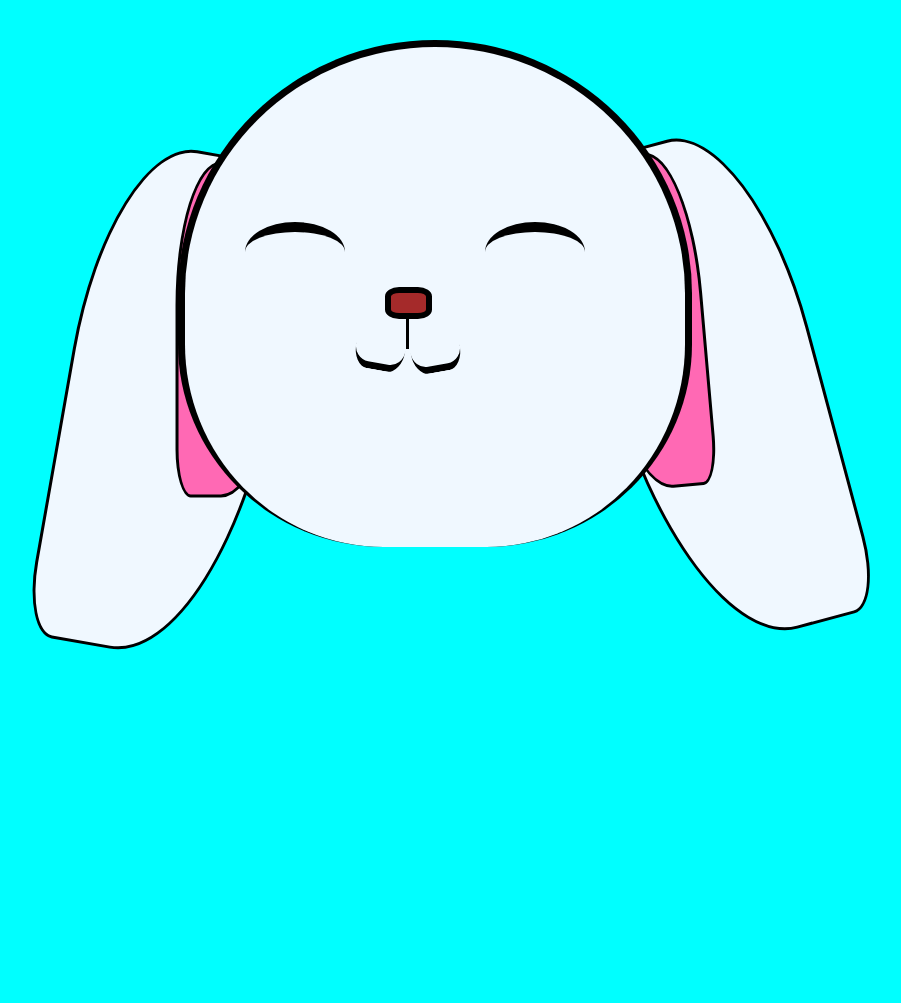
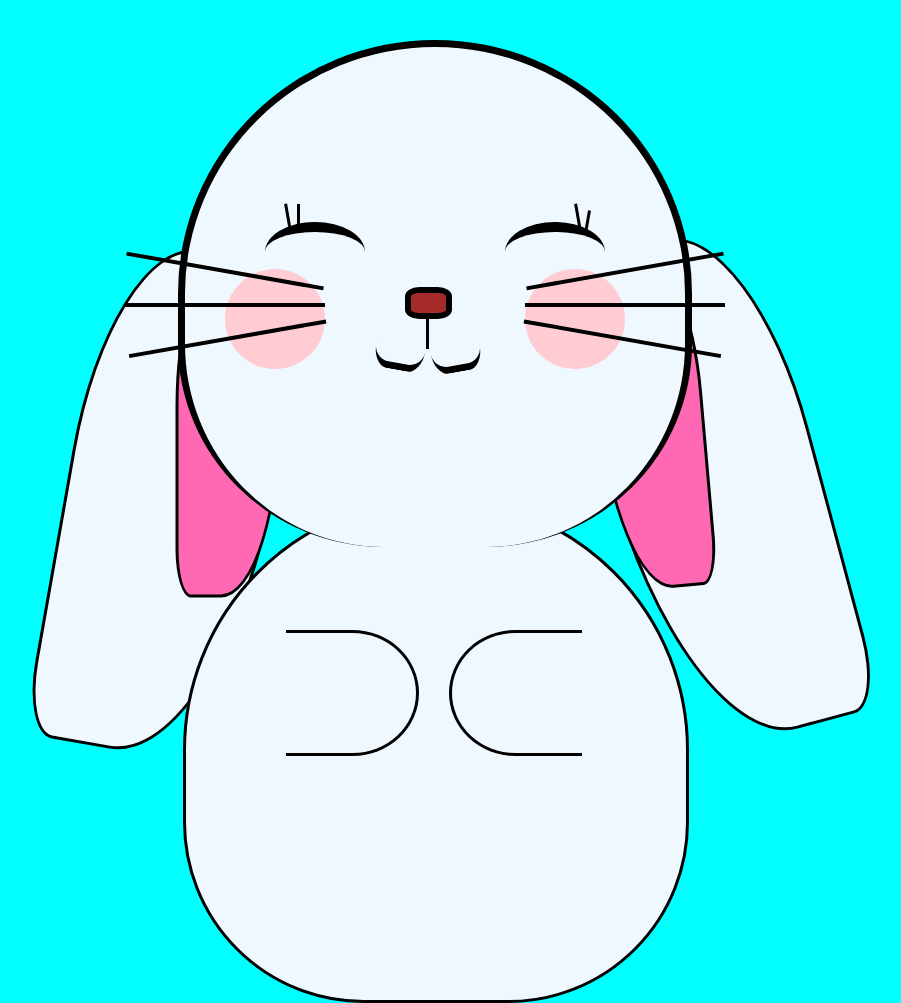
Before and after one commit to MarkusAP98/LearnJS, a browser extension: page cuteBunny/cuteB.html in a window 1280 px wide. Shown: the whole page, without its empty margins (205-1106 px from the left). Drawn offline with Linux system fonts and the light colour scheme.

Commit message:
update cuteB 130523

```diff
--- a/cuteBunny/cuteB.css
+++ b/cuteBunny/cuteB.css
@@ -4,10 +4,11 @@ body {
     background-color: aqua;
     margin: 0px;
     padding: 0px;
+    display: flex;
+    justify-content: center;
 }
 .bunny {
-    display: flex;
-    justify-content: center;
+
     position: relative;
     top: 40px;
 
@@ -23,7 +24,7 @@ body {
 
 .eyes {
     position: relative;
-    left: 60px;
+    left: 80px;
     top: 175px;
 
 }
@@ -49,7 +50,39 @@ body {
     position: relative;
     left: 240px;
     top: -60px;
+}
+.right-eyes .eyelight .line1 {
+    height: 20px;
+    border-right: solid black 3px;
+    position: relative;
+    left: -65px;
+    top:-28px;
+}
+.right-eyes .eyelight .line2 {
+    height: 25px;
+    border-right: solid black 3px;
+    position: relative;
+        left: -75px;
+        top: -40px;
+    transform: rotate(-10deg);
+}
 
+.left-eyes .eyelight .line1 {
+    height: 20px;
+    border-right: solid black 3px;
+    position: relative;
+    left: -15px;
+    top: -30px;
+    transform: rotate(10deg);
+}
+
+.left-eyes .eyelight .line2 {
+    height: 25px;
+    border-right: solid black 3px;
+    position: relative;
+    left: -25px;
+    top: -40px;
+    transform: rotate(-10deg);
 }
 .nose {
     height: 20px;
@@ -58,15 +91,36 @@ body {
     border: solid black 6px;
     border-radius: 30% 30% 30% 30%;
     position: relative;
-    left : 200px;
+    left : 220px;
     top: 120px;
+}
+.blush {
+    display: flex;
+}
+.blush1 {
+    height: 100px;
+    width: 100px;
+    border-radius: 50%;
+    background-color: #FFCCD3;
+    position: relative;
+    left: 40px;
+    top: 40px;
+}
+.blush2 {
+    height: 100px;
+    width: 100px;
+    border-radius: 50%;
+    background-color: #FFCCD3;
+    position: relative;
+        left: 240px;
+        top: 40px;
 }
 .mouth-line1 {
     height: 30px;
     width: 0px;
     border-left: solid black 3px;
     position: relative;
-    left: 221px;
+    left: 241px;
     top: 120px;
 }
 .mouth-line2 {
@@ -88,6 +142,32 @@ body {
     top: -60px;
     transform: rotate(260deg);
     border-radius: 30% 30% 30% 30%;
+}
+.string {
+    position: relative;
+    right: 100px;
+}
+.string2 {
+    transform: scaleX(-1);
+    position: relative;
+    left: 100px;
+}
+.blushline1{
+    width: 200px;
+    border-bottom: solid black 4px;
+    transform: rotate(10deg);
+
+}
+.blushline2 {
+    width: 200px;
+    border-bottom: solid black 4px;
+    padding-top: 30px;
+}
+.blushline3 {
+    width: 200px;
+    border-bottom: solid black 4px;
+    padding-top: 30px;
+    transform: rotate(-10deg);
 }
 
 .ear-left {
@@ -134,3 +214,42 @@ transform: rotate(10deg) scaleX(-1);
     background-color: hotpink;
     position: relative;
 }
+.body {
+    height: 500px;
+    width: 500px;
+    background-color: aliceblue;
+    position: relative;
+    top: -50px;
+    left: 5px;
+    z-index: -1;
+    border-radius: 70% 70% 50% 50%;
+    border: solid black 3px;
+}
+.hands {
+    display: flex;
+    position: relative;
+    top: 30px;
+}
+.hand-right {
+    height: 120px;
+    width: 130px;
+    border: solid black 3px;
+    background-color: aliceblue;
+    border-radius: 0% 50% 50% 0%;
+    border-left: none;
+    position: relative;
+    top: 100px;
+    left: 100px;
+}
+.hand-left {
+    height: 120px;
+    width: 130px;
+    border: solid black 3px;
+    background-color: aliceblue;
+    border-radius: 0% 50% 50% 0%;
+    border-left: none;
+    position: relative;
+    top: 100px;
+    left: 130px;
+    transform: scaleX(-1);
+}
--- a/cuteBunny/cuteB.html
+++ b/cuteBunny/cuteB.html
@@ -17,8 +17,18 @@
     <div class="bunny">
         <div class="head">
             <div class="eyes">
-                <div class="right-eyes"></div>
-                <div class="left-eyes"></div>
+                <div class="right-eyes">
+                    <div class="eyelight">
+                        <div class="line1"></div>
+                        <div class="line2"></div>
+                    </div>
+                </div>
+                <div class="left-eyes">
+                    <div class="eyelight">
+                    <div class="line1"></div>
+                    <div class="line2"></div></div>
+
+                </div>
             </div>
 
             <div class="nose"></div>
@@ -27,9 +37,24 @@
                 <div class="mouth-line2"></div>
                 <div class="mouth-line3"></div>
             </div>
-            <div class="blus">
-                <div class="blush1"></div>
-                <div class="blush2"></div>
+            <div class="blush">
+                <div class="blush1">
+                    <div class="string">
+                        <div class="blushline1"></div>
+                        <div class="blushline2"></div>
+                        <div class="blushline3"></div>
+                    </div>
+
+                </div>
+                <div class="blush2">
+                    <div class="string2">
+                        <div class="blushline1"></div>
+                        <div class="blushline2"></div>
+                        <div class="blushline3"></div>
+
+                    </div>
+
+                </div>
             </div>
             <div class="ears">
                 <div class="ear-right">
@@ -45,7 +70,9 @@
                 <div class="hand-right"></div>
                 <div class="hand-left"></div>
             </div>
-            <div class="carrot"></div>
+            <div class="carrot">
+
+            </div>
             <div class="feet">
                 <div class="feet-right"></div>
                 <div class="feet-left"></div>
```
